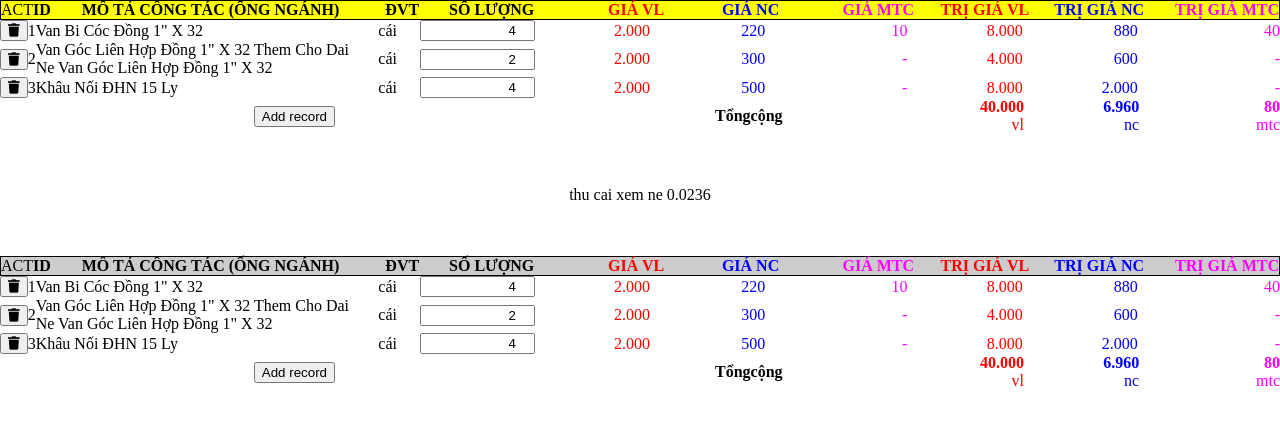
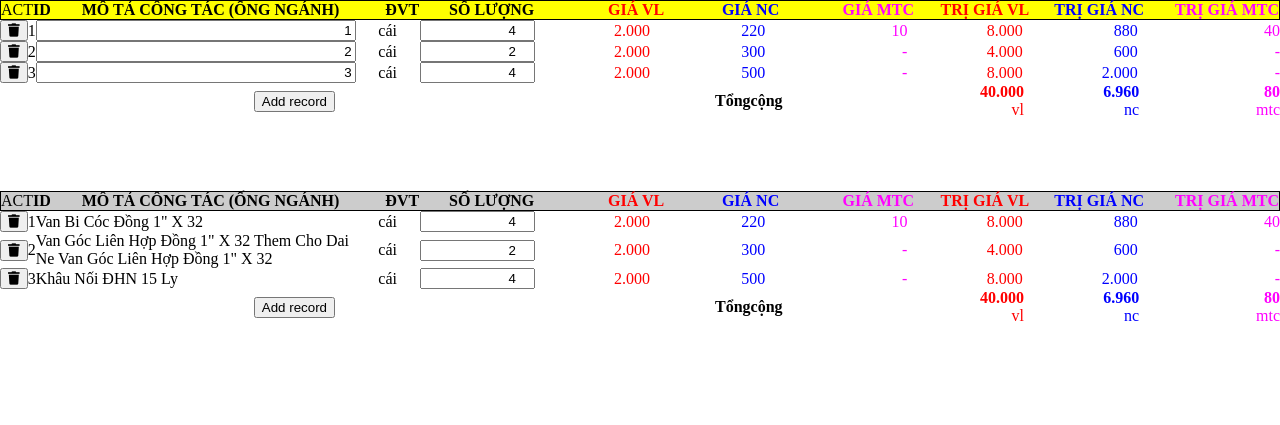
Before and after one commit to anhphung75/quyettoan, a Python web app: template templates/qt33.html in a window 1280 px wide. Shown: the top 425 px of the page. Run offline with Jinja, Linux system fonts and the light colour scheme; the template is opened without the code that fills it, so the values that code supplies are empty; some libraries are stand-ins or nearby versions.

Commit message:
tiep chon gia

```diff
--- a/static/js/qtgt.js
+++ b/static/js/qtgt.js
@@ -28,7 +28,7 @@ Vue.filter('currency',function(t){
 /* dữ liệu tham chiếu */
 var chiphi={
     "DC201810121011": //PL + yyyymmddhhmm
-        {chiphiid:1,
+        {machiphi:1,
         diengiai:"Cắt mặt nhựa và BTXM",
         dvt:"mét",
         masovattu:"",
@@ -39,7 +39,7 @@ var chiphi={
         dm_cat_on:0,
         dm_cat_oc:0},
     "VT201810121011": //PL + yyyymmddhhmm
-        {chiphiid:2,
+        {machiphi:2,
         diengiai:"Đai khởi thủy 100 x 3/4'",
         dvt:"cái",
         masovattu:"",
@@ -50,7 +50,7 @@ var chiphi={
         dm_cat_on:0,
         dm_cat_oc:0},
     "TL201810121011": //PL + yyyymmddhhmm
-        {chiphiid:3,
+        {machiphi:3,
         diengiai:"Bê tông xi măng",
         dvt:"m2",
         masovattu:"",
@@ -61,87 +61,74 @@ var chiphi={
         dm_cat_on:0,
         dm_cat_oc:0}
 };
-var baogia={
-    "20181012":{
-        "DC201810121011":{giavl:100,gianc:0,giamtc:0},
-        "VT201810121011":{giavl:1000,gianc:0,giamtc:0},
-        "TL201810121011":{giavl:100000,gianc:0,giamtc:0},
-        "1":{giavl:100,gianc:0,giamtc:0},
-        "2":{giavl:1000,gianc:0,giamtc:0},
-        "3":{giavl:100000,gianc:0,giamtc:0}
-    },
-    "20181001":{
-        "DC201810121011":{giavl:200,gianc:0,giamtc:0},
-        "VT201810121011":{giavl:2000,gianc:0,giamtc:0},
-        "TL201810121011":{giavl:200000,gianc:0,giamtc:0}
-    }
-};
-//var heso={nc:1,mtc:1,ttpk:0,cpchung:0.05,thunhaptt:0.055,khaosat:0.0236,thietke:1.2,gstc:0.02566};
+
+
+
 var plqt=["GMMP","GMDT","TLMP","TLDT"];
 var dvtc=["TCTB","QLMLQ2","QLMLQ9","QLMLTD"];
 
 var qt31=[
-    {chiphiid: 1,soluong: 4,
+    {machiphi: 1,soluong: 4,
         diengiai: 'Van bi cóc đồng 1" x 32',dvt: 'cái',
         giavl: 2000,gianc: 220,giamtc: 10,
         trigiamtc: 1,trigianc: 0,trigiamtc: 0},
-    {chiphiid: 2,soluong: 2,
+    {machiphi: 2,soluong: 2,
         diengiai: 'Van góc liên hợp đồng 1" x 32 them cho dai ne Van góc liên hợp đồng 1" x 32',dvt: 'cái',
         giavl: 2000,gianc: 300,giamtc: 0,
         trigiamtc: 1,trigianc: 0,trigiamtc: 0},
-    {chiphiid: 3,soluong: 4,
+    {machiphi: 3,soluong: 4,
         diengiai: 'Khâu nối ĐHN 15 ly',dvt: 'cái',
         giavl: 2000,gianc: 500,giamtc: 0,
         trigiamtc: 1,trigianc: 0,trigiamtc: 0}
 ];
 var qt32=[
-    {chiphiid: 1,soluong: 4,
+    {machiphi: 1,soluong: 4,
         diengiai: 'Van bi cóc đồng 1" x 32',dvt: 'cái',
         giavl: 2000,gianc: 220,giamtc: 10,
         trigiamtc: 1,trigianc: 0,trigiamtc: 0},
-    {chiphiid: 2,soluong: 2,
+    {machiphi: 2,soluong: 2,
         diengiai: 'Van góc liên hợp đồng 1" x 32 them cho dai ne Van góc liên hợp đồng 1" x 32',dvt: 'cái',
         giavl: 2000,gianc: 300,giamtc: 0,
         trigiamtc: 1,trigianc: 0,trigiamtc: 0},
-    {chiphiid: 3,soluong: 4,
+    {machiphi: 3,soluong: 4,
         diengiai: 'Khâu nối ĐHN 15 ly',dvt: 'cái',
         giavl: 2000,gianc: 500,giamtc: 0,
         trigiamtc: 1,trigianc: 0,trigiamtc: 0}
 ];
 var qt33=[
-    {chiphiid: 1,soluong: 4,
+    {machiphi: '1',soluong: 4,
         diengiai: 'Van bi cóc đồng 1" x 32',dvt: 'cái',
         giavl: 2000,gianc: 220,giamtc: 10,
         trigiamtc: 1,trigianc: 0,trigiamtc: 0},
-    {chiphiid: 2,soluong: 2,
+    {machiphi: '2',soluong: 2,
         diengiai: 'Van góc liên hợp đồng 1" x 32 them cho dai ne Van góc liên hợp đồng 1" x 32',dvt: 'cái',
         giavl: 2000,gianc: 300,giamtc: 0,
         trigiamtc: 1,trigianc: 0,trigiamtc: 0},
-    {chiphiid: 3,soluong: 4,
+    {machiphi: '3',soluong: 4,
         diengiai: 'Khâu nối ĐHN 15 ly',dvt: 'cái',
         giavl: 2000,gianc: 500,giamtc: 0,
         trigiamtc: 1,trigianc: 0,trigiamtc: 0}
 ];
 var qt34=[
-    {chiphiid: 1,soluong: 4,
+    {machiphi: 1,soluong: 4,
         diengiai: 'Van bi cóc đồng 1" x 32',dvt: 'cái',
         giavl: 2000,gianc: 220,giamtc: 10,
         trigiamtc: 1,trigianc: 0,trigiamtc: 0},
-    {chiphiid: 2,soluong: 2,
+    {machiphi: 2,soluong: 2,
         diengiai: 'Van góc liên hợp đồng 1" x 32 them cho dai ne Van góc liên hợp đồng 1" x 32',dvt: 'cái',
         giavl: 2000,gianc: 300,giamtc: 0,
         trigiamtc: 1,trigianc: 0,trigiamtc: 0},
-    {chiphiid: 3,soluong: 4,
+    {machiphi: 3,soluong: 4,
         diengiai: 'Khâu nối ĐHN 15 ly',dvt: 'cái',
         giavl: 2000,gianc: 500,giamtc: 0,
         trigiamtc: 1,trigianc: 0,trigiamtc: 0}
 ];
 var qt35=[
-    {chiphiid:1,sl_oc:1,sl_on:1,trigia_oc:0,trigia_on:0,
+    {machiphi:1,sl_oc:1,sl_on:1,trigia_oc:0,trigia_on:0,
         diengiai:'',dongia:10000},
-    {chiphiid:2,sl_oc:1,sl_on:2,trigia_oc:0,trigia_on:0,
+    {machiphi:2,sl_oc:1,sl_on:2,trigia_oc:0,trigia_on:0,
         diengiai:'',dongia:20000},
-    {chiphiid:3,sl_oc:1,sl_on:2,trigia_oc:0,trigia_on:0,
+    {machiphi:3,sl_oc:1,sl_on:2,trigia_oc:0,trigia_on:0,
         diengiai:'',dongia:30000}
 ];
 
@@ -154,11 +141,19 @@ var qtgt = new Vue({
             this.dragging = -1
         },
         addItemQt33() {
-            this.dataqt33.push({chiphiid:1,soluong:1,
+            this.dataqt33.push({machiphi:1,soluong:1,
                 diengiai:'',dvt:'',
                 giavl:0,gianc:0,giamtc:0,
                 trigiamtc:0,trigianc:0,trigiamtc:0
             });
+        },
+        updateItemQt33(item) {
+            let i=this.dataqt33[this.dataqt33.indexOf(item)];
+            let ma=i.machiphi.toString();
+            i.giavl=this.baogia[ma].giavl;
+            i.gianc=this.baogia[ma].gianc;
+            i.giamtc=this.baogia[ma].giamtc;
+            console.log('vl=' +i.giavl +' nc=' + i.gianc + ' mtc=' +i.giamtc);
         },
         removeItemQt33(item) {
           this.dataqt33.splice(this.dataqt33.indexOf(item), 1);
@@ -198,7 +193,7 @@ var qtgt = new Vue({
             setFocus("qt33sl-"+stt);
         },
         addItemQt34() {
-            this.dataqt34.push({chiphiid:1,soluong:1,
+            this.dataqt34.push({machiphi:1,soluong:1,
                 diengiai:'',dvt:'',
                 giavl:0,gianc:0,giamtc:0,
                 trigiamtc:0,trigianc:0,trigiamtc:0
@@ -251,6 +246,16 @@ var qtgt = new Vue({
             let dataHeso='{"nc":"1","mtc":"1","ttpk":"0","cpchung":"0.05",'
             + '"thunhaptt":"0.055","khaosat":"0.0236","thietke":"1.2","gstc":"0.02566"}';
             return JSON.parse(dataHeso)
+        },
+        baogia(){
+            let dataBaogia='{"DC201810121011":{"giavl":"100","gianc":"0","giamtc":"5000"},'+
+            '"VT201810121011":{"giavl":"1000","gianc":"0","giamtc":"0"},'+
+            '"TL201810121011":{"giavl":"100000","gianc":"0","giamtc":"0"},'+
+            '"1":{"giavl":"100","gianc":"0","giamtc":0},'+
+            '"2":{"giavl":"1000","gianc":"0","giamtc":"0"},'+
+            '"3":{"giavl":"100000","gianc":"0","giamtc":"0"}'+
+            '}';
+            return JSON.parse(dataBaogia)
         },
         c_vl(){let total = 0;
             this.dataqt31.forEach(function(s) {
@@ -315,6 +320,7 @@ var qtgt = new Vue({
                 total += parseInt(s.trigiavl);
             });
             this.dataqt34.forEach(function(s) {
+                //s.giavl=this.baogia[s.machiphi].giavl;
                 s.trigiavl = lamTronSo(s.soluong * s.giavl, 0);
                 total += parseInt(s.trigiavl);
             });
--- a/templates/qt33.html
+++ b/templates/qt33.html
@@ -41,8 +41,11 @@
                     </button>
                 </div>
                 <div class="col-id">{`stt+1`}</div>
-                <div class="col-chiphi" :id="'qt33cp-' + stt">{`item.diengiai`}
+                <div class="col-chiphi">
+                    <input type="text" v-model="item.machiphi" :id="'qt33cp-' + stt"
+                        @change="updateItemQt33(item)"
 
+                    >
                 </div>
                 <div class="col-dvt">{`item.dvt`}</div>
                 <div class="col-sl">
@@ -70,7 +73,7 @@
             </div>
         </section>
         </br></br>
-        <p> thu cai xem ne {`heso.khaosat`}</p>
+
         </br></br>
         <section id="qt34">
             <div class="row tieude">
```
